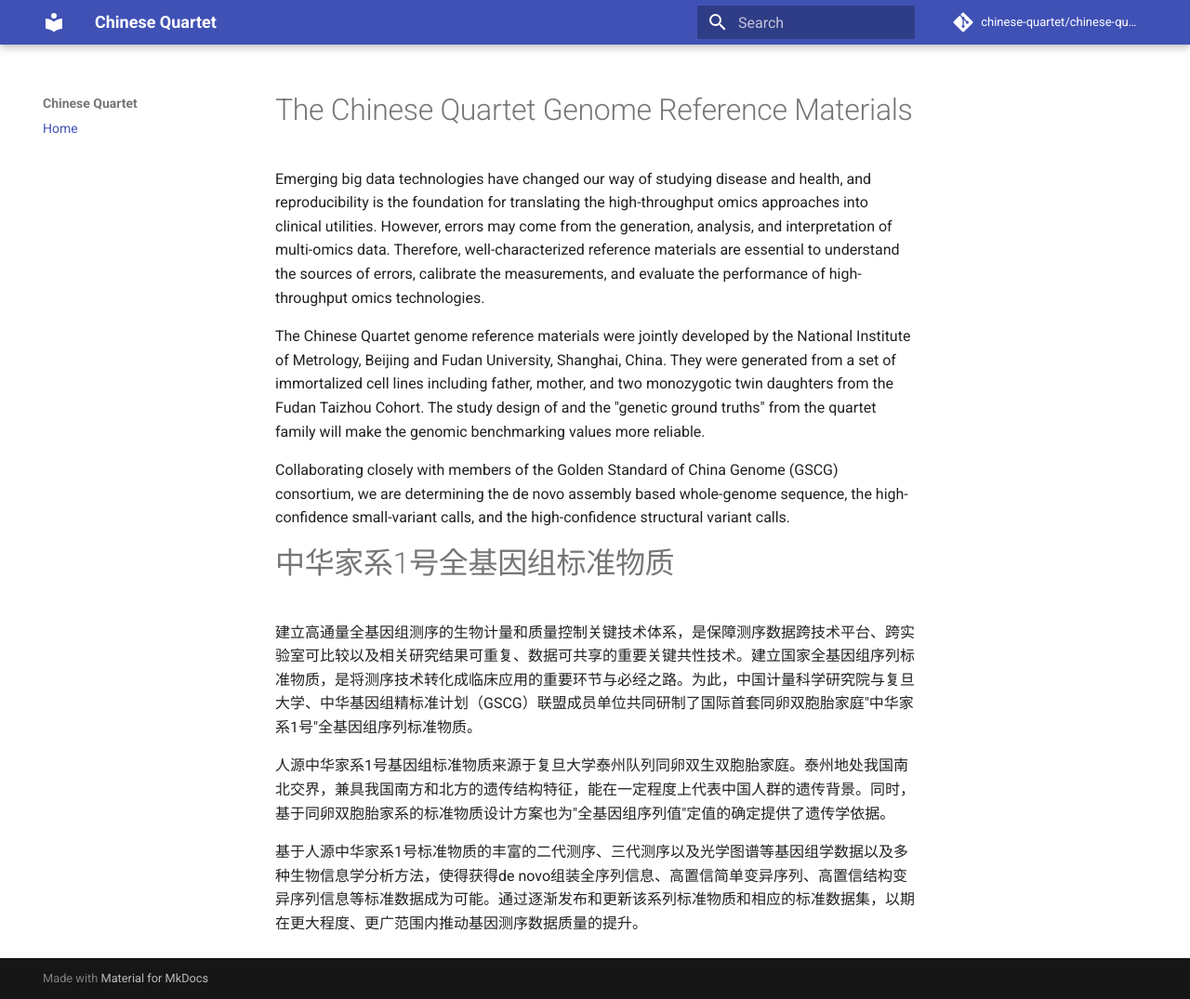
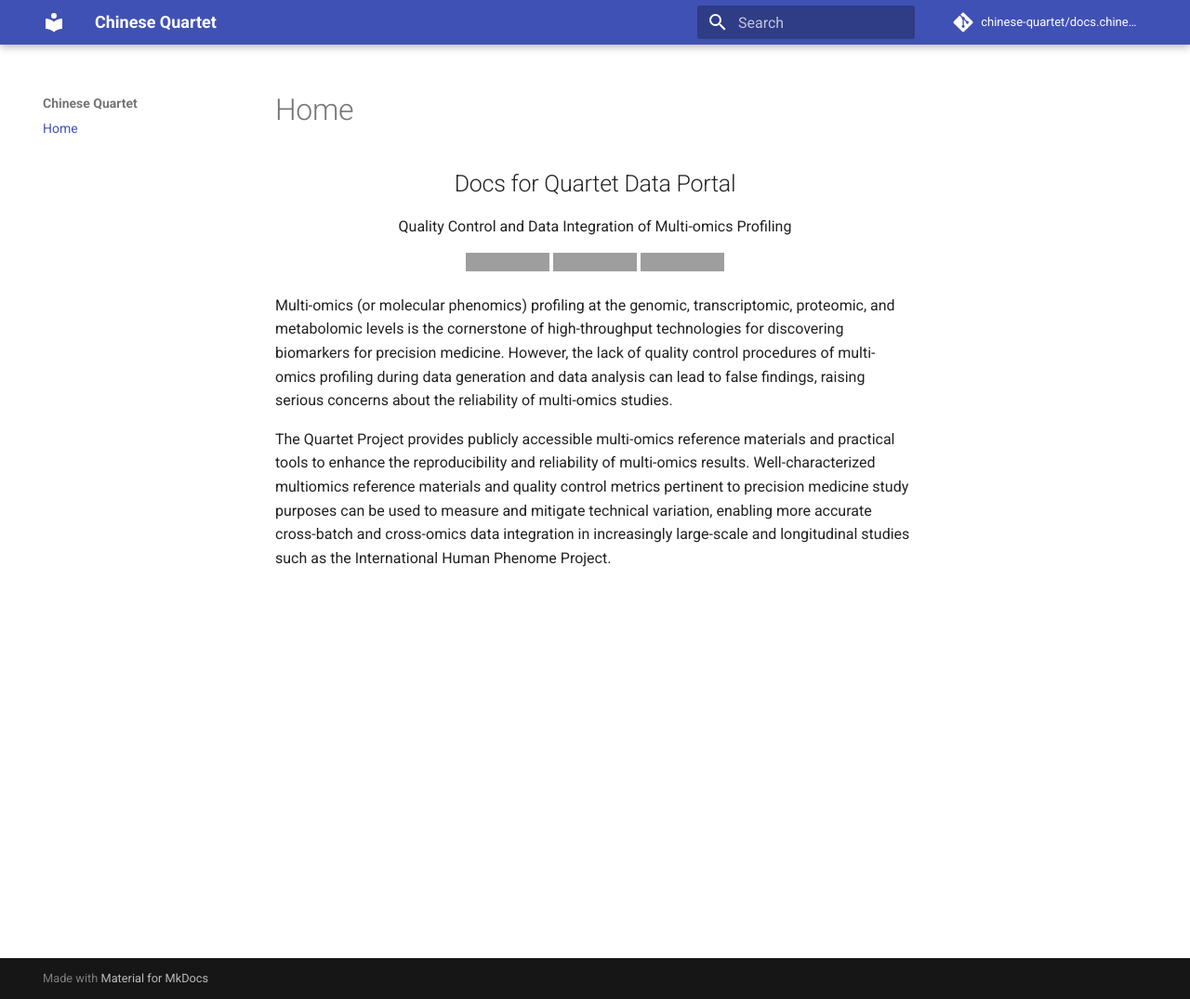
Before and after one commit to chinese-quartet/docs.chinese-quartet.org, an MkDocs documentation site: the page built from docs/index.md, in a window 1280 px wide and 1075 px high. Shown: the whole window at 93% size. Built offline with MkDocs 1.6.1 and Material for MkDocs 9.7.7, drawn with Linux system fonts in a browser that asks for light colours; comment, search, counter and statistics services are not loaded; grey boxes are pictures that could not be loaded.

Commit message:
[Fix Bug] repo_name & repo_url is wrong in mkdocs.yaml

```diff
--- a/docs/index.md
+++ b/docs/index.md
@@ -1,13 +1,12 @@
-# The Chinese Quartet Genome Reference Materials
-Emerging big data technologies have changed our way of studying disease and health, and reproducibility is the foundation for translating the high-throughput omics approaches into clinical utilities. However, errors may come from the generation, analysis, and interpretation of multi-omics data. Therefore, well-characterized reference materials are essential to understand the sources of errors, calibrate the measurements, and evaluate the performance of high-throughput omics technologies.
+<h2 align="center">Docs for Quartet Data Portal</h2>
+<p align="center">Quality Control and Data Integration of Multi-omics Profiling</p>
 
-The Chinese Quartet genome reference materials were jointly developed by the National Institute of Metrology, Beijing and Fudan University, Shanghai, China. They were generated from a set of immortalized cell lines including father, mother, and two monozygotic twin daughters from the Fudan Taizhou Cohort. The study design of and the "genetic ground truths" from the quartet family will make the genomic benchmarking values more reliable.
+<p align="center">
+<img src="https://img.shields.io/github/license/chinese-quartet/docs.chinese-quartet.org.svg?label=License" alt="License">
+<a href="https://github.com/chinese-quartet/docs.chinese-quartet.org/releases"><img alt="Latest Release" src="https://img.shields.io/github/release/chinese-quartet/docs.chinese-quartet.org.svg?label=Latest%20Release"/></a>
+<a href="https://github.com/chinese-quartet/docs.chinese-quartet.org/actions/workflows/publish-docs.yml"><img alt="Quality Control" src="https://github.com/chinese-quartet/docs.chinese-quartet.org/actions/workflows/publish-docs.yml/badge.svg"/></a>
+</p>
 
-Collaborating closely with members of the Golden Standard of China Genome (GSCG) consortium, we are determining the de novo assembly based whole-genome sequence, the high-confidence small-variant calls, and the high-confidence structural variant calls.
+Multi-omics (or molecular phenomics) profiling at the genomic, transcriptomic, proteomic, and metabolomic levels is the cornerstone of high-throughput technologies for discovering biomarkers for precision medicine. However, the lack of quality control procedures of multi-omics profiling during data generation and data analysis can lead to false findings, raising serious concerns about the reliability of multi-omics studies.
 
-# 中华家系1号全基因组标准物质
-建立高通量全基因组测序的生物计量和质量控制关键技术体系，是保障测序数据跨技术平台、跨实验室可比较以及相关研究结果可重复、数据可共享的重要关键共性技术。建立国家全基因组序列标准物质，是将测序技术转化成临床应用的重要环节与必经之路。为此，中国计量科学研究院与复旦大学、中华基因组精标准计划（GSCG）联盟成员单位共同研制了国际首套同卵双胞胎家庭"中华家系1号"全基因组序列标准物质。
-
-人源中华家系1号基因组标准物质来源于复旦大学泰州队列同卵双生双胞胎家庭。泰州地处我国南北交界，兼具我国南方和北方的遗传结构特征，能在一定程度上代表中国人群的遗传背景。同时，基于同卵双胞胎家系的标准物质设计方案也为"全基因组序列值"定值的确定提供了遗传学依据。
-
-基于人源中华家系1号标准物质的丰富的二代测序、三代测序以及光学图谱等基因组学数据以及多种生物信息学分析方法，使得获得de novo组装全序列信息、高置信简单变异序列、高置信结构变异序列信息等标准数据成为可能。通过逐渐发布和更新该系列标准物质和相应的标准数据集，以期在更大程度、更广范围内推动基因测序数据质量的提升。
+The Quartet Project provides publicly accessible multi-omics reference materials and practical tools to enhance the reproducibility and reliability of multi-omics results. Well-characterized multiomics reference materials and quality control metrics pertinent to precision medicine study purposes can be used to measure and mitigate technical variation, enabling more accurate cross-batch and cross-omics data integration in increasingly large-scale and longitudinal studies such as the International Human Phenome Project.
--- a/mkdocs.yml
+++ b/mkdocs.yml
@@ -2,8 +2,8 @@ site_name: Chinese Quartet
 site_description: 'A docs test'
 site_author: 'Jingcheng Yang'
 docs_dir: docs/
-repo_name: 'chinese-quartet/chinese-quartet.github.io'
-repo_url: 'https://github.com/chinese-quartet/chinese-quartet.github.io'
+repo_name: 'chinese-quartet/docs.chinese-quartet.org'
+repo_url: 'https://github.com/chinese-quartet/docs.chinese-quartet.org'
 nav:
   - Home: index.md
 theme:
```
